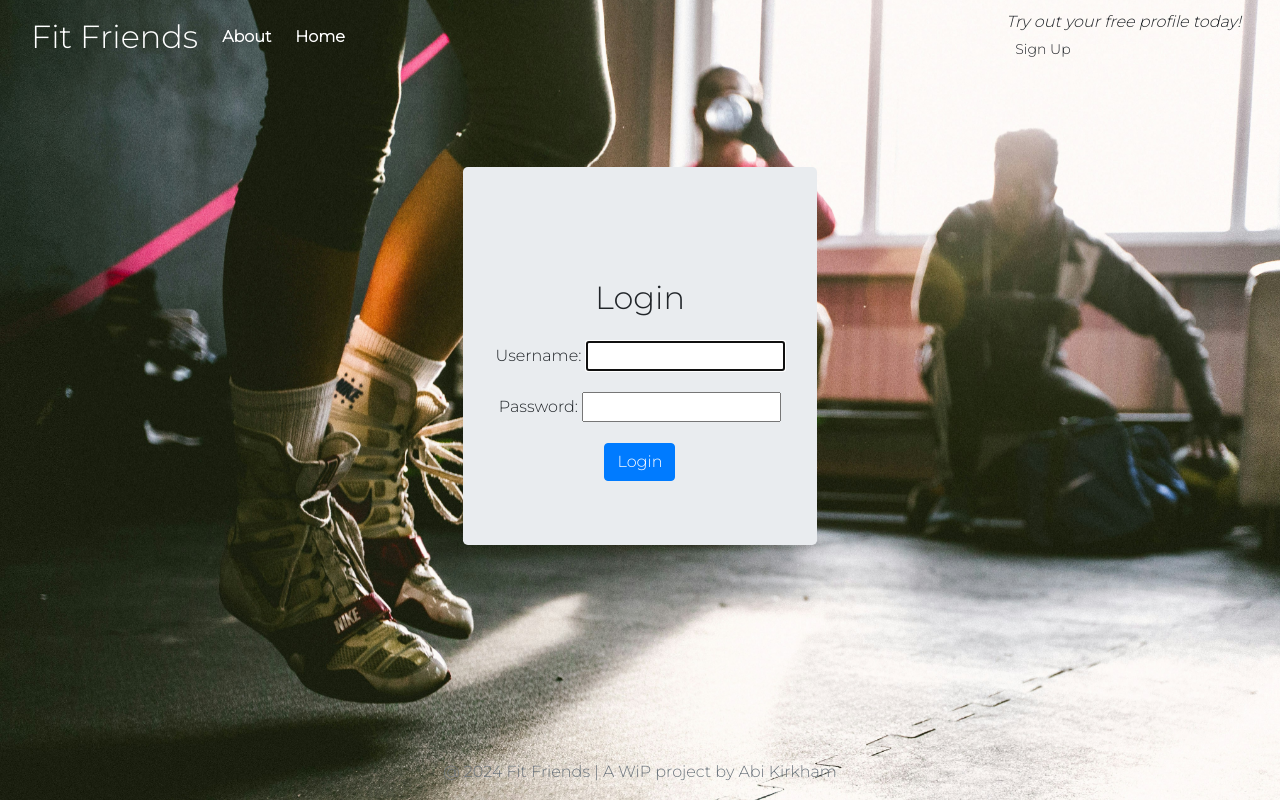
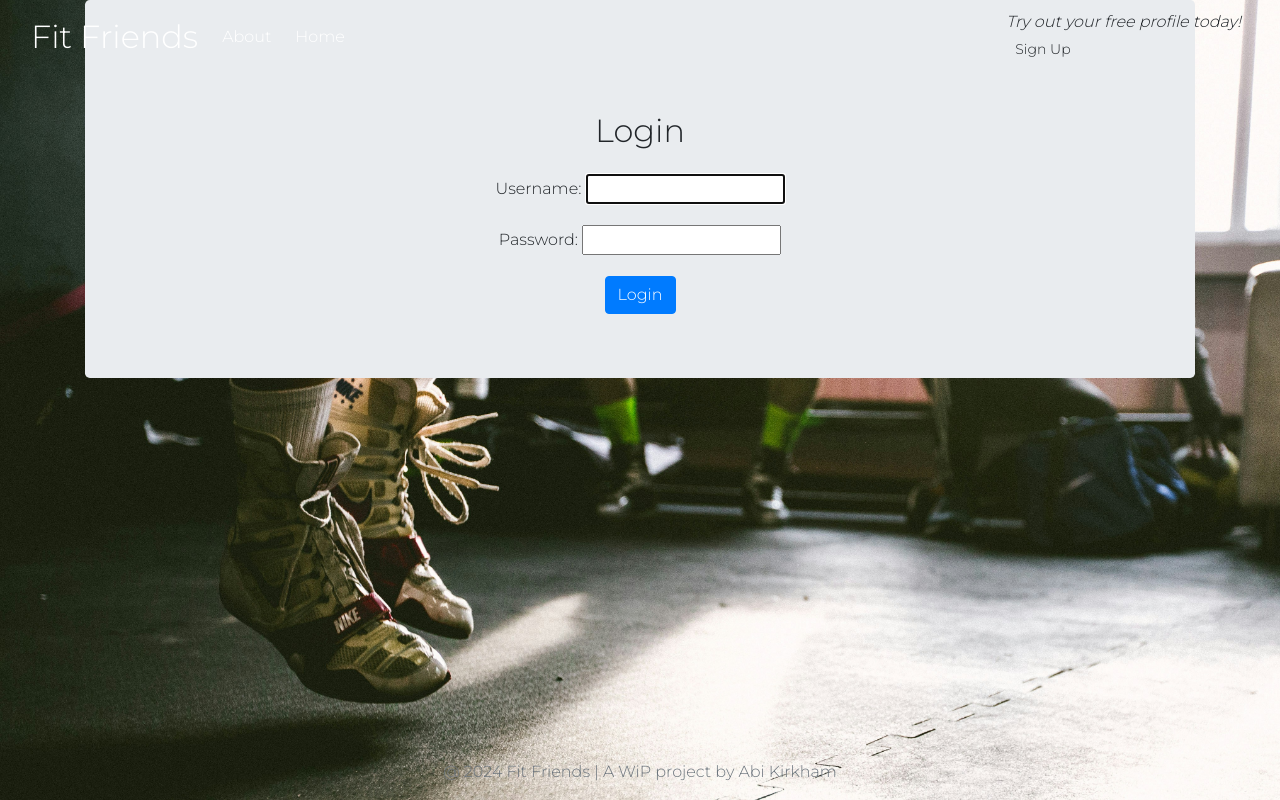
Before and after one commit to abikirkham/FitFriends, a Django app: page /login/ in a window 1280 px wide. Run offline with Django 3.2, Linux system fonts and the light colour scheme.

Commit message:
change to constainers in css + collectstatic

```diff
--- a/static/css/style.css
+++ b/static/css/style.css
@@ -10,13 +10,10 @@ body{
     display: flex;
     align-items: center;
     justify-content: center;
+
+    position: relative;
 }
 
-.container {
-    width: auto;
-    max-width: 680px;
-    padding: 0 15px;
-}
 /* Navbar */
 
 .nav-box {
@@ -41,25 +38,9 @@ body{
     font-size: xx-large;
 }
 
-.navbar .navbar-nav a {
-    font-weight: bold;
-}
-
 /* Callout */
 .callout-container {
-    height: 100vh;
-    background: url('../images/logo.jpg') no-repeat center center fixed;
-    -webkit-background-size: cover;
-    -moz-background-size: cover;
-    -o-background-size: cover;
-    background-size: cover;
-
-    display: flex;
     align-items: center;
-    justify-content: center;
-
-    position: relative;
-
 }
 .opaque-overlay {
     position: absolute;
```
Also changed, not shown: 1 other file.
